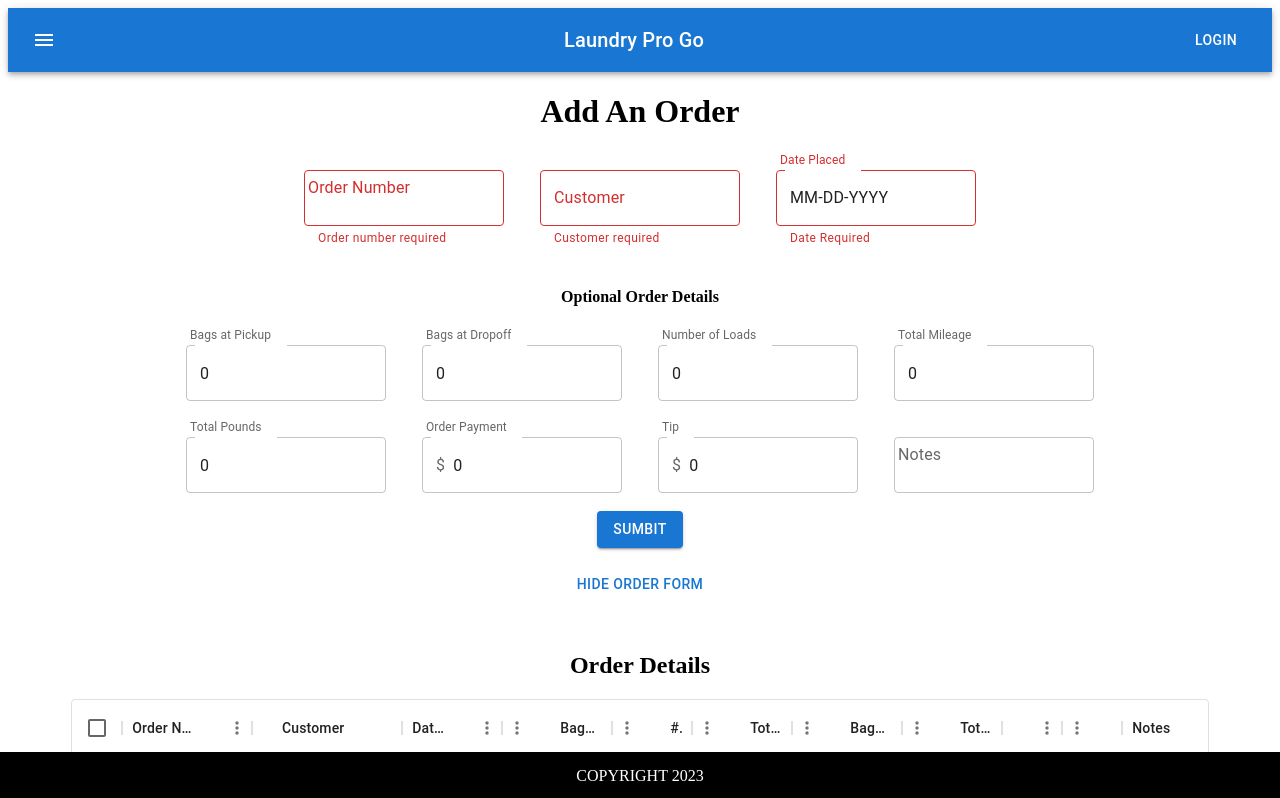
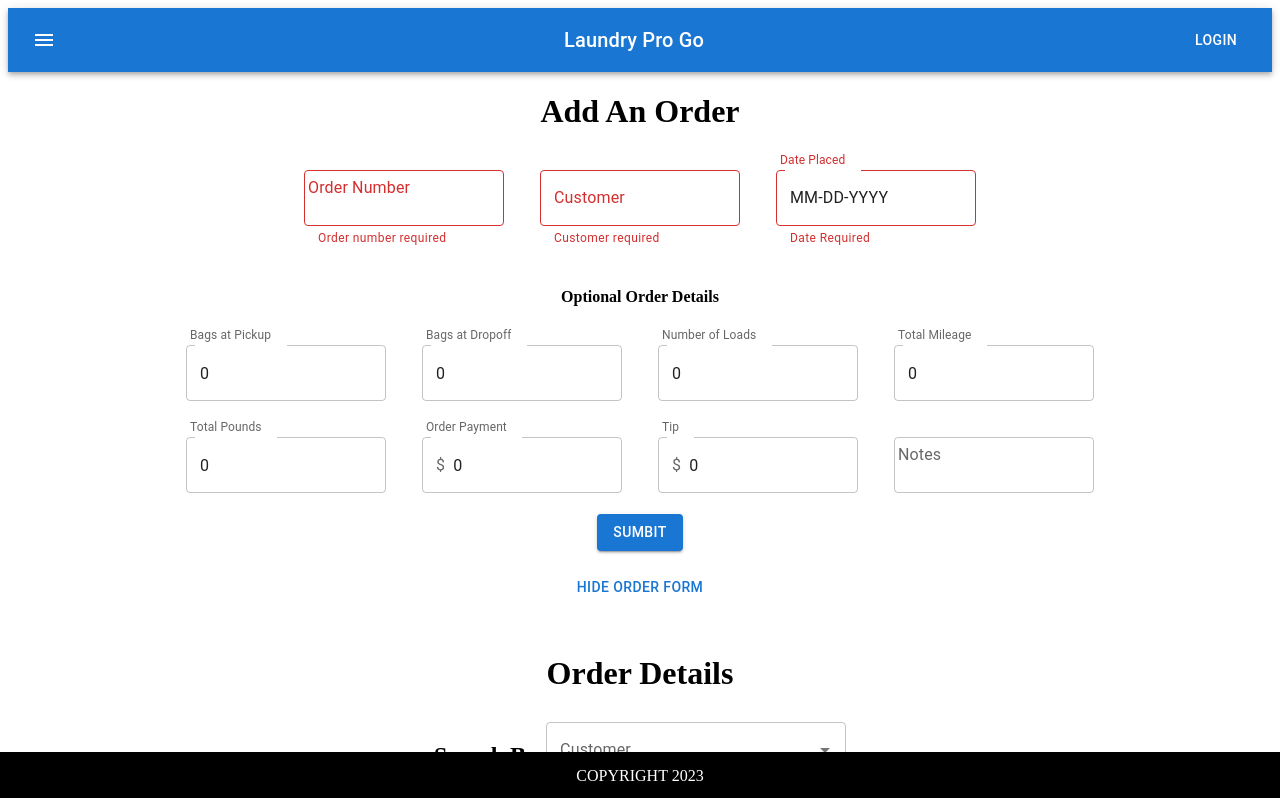
Before and after one commit to ariel-mitchell/laundry-pro-go, a React (Create React App) app in the folder frontend/: page / in a window 1280 px wide. Shown: the top 798 px of the page. Built offline with nearby package versions, Linux system fonts and the light colour scheme; no server answers.

Commit message:
more validation/delete order/working on updating order

```diff
--- a/frontend/src/components/DisplayOrder.js
+++ b/frontend/src/components/DisplayOrder.js
@@ -1,36 +1,20 @@
 import * as React from 'react';
-import { Box, Button, Dialog, Alert, Snackbar, DialogTitle, DialogContent, DialogActions, FormGroup, FormControlLabel, Checkbox, Popover, Typography } from '@mui/material/';
-import { DataGrid } from '@mui/x-data-grid';
+import { Autocomplete, Box, Button, Dialog, Alert, Snackbar, DialogTitle, DialogContent, DialogActions, FormGroup, FormControlLabel, Checkbox, Popover, TextField, Typography } from '@mui/material/';
+import { DataGrid, GridActionsCellItem, GridRowEditStopReasons, GridRowModes } from '@mui/x-data-grid';
 import { useEffect, useState, useMemo, useCallback } from 'react';
+import EditIcon from '@mui/icons-material/Edit';
+import DeleteIcon from '@mui/icons-material/DeleteOutlined';
+import SaveIcon from '@mui/icons-material/Save';
+import CancelIcon from '@mui/icons-material/Close';
 
 import styles from "./DisplayOrder.module.css";
 
 export default function DisplayOrder() {
 
-  const [ susAlert, setSusAlert ] = useState(false);
+  //State and fetch handlers for order(s) & customers
+  const [ orders, setOrders ] = useState([]);
 
-  const handleCloseAlert = (event, reason) => {
-    if (reason === 'clickaway') {
-      return;
-    }
-
-    setSusAlert(false);
-  };
-
-  const SuccessAlert = useCallback(
-    (props) => {
-    return (
-      <Snackbar anchorOrigin={{vertical:'bottom', horizontal:'center'}} open={susAlert} autoHideDuration={6000} onClose={handleCloseAlert}>
-      <Alert onClose={handleCloseAlert} severity="success" varient="filled" sx={{ width: '80%' }}>
-        {props.message}
-      </Alert>
-      </Snackbar>
-    );
-  }, [susAlert]
-);
-
-  //Handlers and fields for updating customer in a dialogue box
-  const [ open, toggleOpen ] = useState(false);
+  const [ customers, setCustomers ] = useState([]);
 
   const [ customer, setCustomer ] = useState({
     id: null,
@@ -38,6 +22,50 @@ export default function DisplayOrder() {
     isRegular: false,
     isBlacklisted: false
   });
+
+  const [ searchByCustomer, setSearchByCustomer ] = useState(false);
+
+  useEffect(() => {
+      if (searchByCustomer) {
+        let url = `http://localhost:8080/search/byCustomer/${customer.id}`;
+        fetch(url)
+        .then(res=>res.json())
+        .then(result=>setOrders(result))
+        .catch(e=>console.log(e));
+        return;
+      }
+
+      fetch("http://localhost:8080/orders")
+      .then(res=>res.json())
+      .then(result=>setOrders(result))
+      .catch(e=>console.log(e));
+  }, [orders, searchByCustomer, customer.id]);
+
+  useEffect(() => {
+    fetch("http://localhost:8080/customers").then(res=>res.json()).then(result=>setCustomers(result)).catch(e=>console.log(e));
+  })
+
+  // const searchByOrderNumber = (e) => {
+  //   let filteredOrders = [];
+  //   if (e.target.value.trim() === "" || e.target.value === null) {
+  //     setSearchOrderNumber(false);
+  //     return;
+  //   }
+
+
+  //   for (let order of orders) {
+  //     if (order.orderNumber === e.target.value) {
+  //       console.log(order.orderNumber);
+  //       console.log(e.target.value);
+  //       filteredOrders.push(order);
+  //     }
+  //   }
+  //   setSearchOrderNumber(true);
+  //   setOrders(filteredOrders);
+  // }
+
+  //Handlers and fields for updating customer in a dialogue box
+  const [ open, toggleOpen ] = useState(false);
 
   const updateCustomer = (e) => {
     e.preventDefault();
@@ -51,7 +79,7 @@ export default function DisplayOrder() {
     })
     .then(sus=> {
       console.log(sus);
-      setSusAlert(true);
+      setSnackbar({ children: 'User successfully saved', severity: 'success' });
     })
     .catch(e=>console.log(e));
 
@@ -79,30 +107,114 @@ export default function DisplayOrder() {
   }, [],
   );
 
+  //Handlers and state for updating rows of orders
+  const [snackbar, setSnackbar] = useState(null);
+
+  const handleCloseSnackbar = () => setSnackbar(null);
+  // const [order, setOrder] = useState({});
+  // const [rows, setRows] = useState(orders);
+  const [rowModesModel, setRowModesModel] = useState({});
+
+  const handleRowEditStop = (params, event) => {
+    if (params.reason === GridRowEditStopReasons.rowFocusOut) {
+      event.defaultMuiPrevented = true;
+    }
+  };
+
+  const handleEditClick = useCallback(
+    (id) => () => {
+    setRowModesModel({ ...rowModesModel, [id]: { mode: GridRowModes.Edit } });
+  }, [rowModesModel]
+  );
+
+  const handleSaveClick = useCallback(
+    (id) => () => {
+    setRowModesModel({ ...rowModesModel, [id]: { mode: GridRowModes.View } });
+  }, [rowModesModel]
+  );
+
+  const handleDeleteClick = useCallback(
+    (id) => () => {
+    if (!window.confirm("Delete Order?")) {
+      return;
+    }
+
+    let url = `http://localhost:8080/orders/delete/${id}`;
+
+    fetch(url, {
+      method:"DELETE",
+      headers:{"Content-Type":"application/json"},
+      body:JSON.stringify()
+    })
+    .then(sus=> {
+      console.log(sus);
+      window.alert("Order Successfully Deleted");
+    })
+    .catch(e=>console.log(e));
+  }, []
+  );
+
+  const handleCancelClick = useCallback(
+    (id) => () => {
+    setRowModesModel({
+      ...rowModesModel,
+      [id]: { mode: GridRowModes.View, ignoreModifications: true },
+    });
+  }, [rowModesModel]
+  );
+
+  const submitUpdates = (updatedRow, originalRow) => {
+    console.log(updatedRow);
+    console.log(originalRow);
+
+    setSnackbar({ children: 'User successfully saved', severity: 'success' });
+  };
+
+  const handleProcessRowUpdateError = useCallback((error) => {
+    setSnackbar({ children: error.message, severity: 'error' });
+    console.log(error);
+  }, []);
+
+  const handleRowModesModelChange = (newRowModesModel) => {
+    setRowModesModel(newRowModesModel);
+  };
+
+  //Column definitions
   const columns = useMemo (
     () => [
     { field: 'orderNumber', headerName: 'Order Number', width: 130, editable:false },
     {
       field: 'customerName',
       headerName: 'Customer',
-      type: 'actions',
+      type: 'text',
       width: 150,
       valueGetter: (params) => {
         return `${params.row.customer}`;
       },
       editable: false,
-      sortable: true,
-      filterable: true,
+      sortable: false,
+      filterable: false,
       //TODO: fix 'touchRippleRef' error
-      getActions: (params) => [
-        <p className={styles.clickableCustomer}
-        onClick={(event) => {
+      renderCell: (params) => (
+      <p onClick={() => {
           setCustomer(params.row.customer);
           toggleOpen(true);
-              }
-            }
-        onMouseEnter={handlePopoverOpen} onMouseLeave={handlePopoverClose} >{`${params.row.customer.name}`}</p>,
-      ],
+          }
+        }
+        onMouseEnter={handlePopoverOpen} onMouseLeave={handlePopoverClose}>{params.row.customer.name}</p>
+      ),
+    //   getActions: (params) => [
+        // <GridActionsCellItem label={params.row.customer.name}>
+        //   <Typography
+        //   label={params.row.customer.name}
+        //   onClick={() => {
+        //     setCustomer(params.row.customer);
+        //     toggleOpen(true);
+        //         }
+        //       }
+        //   onMouseEnter={handlePopoverOpen} onMouseLeave={handlePopoverClose} >{`${params.row.customer.name}`}</Typography>
+        // </GridActionsCellItem>,
+    //   ],
     },
     {
       field: 'datePlaced',
@@ -110,6 +222,9 @@ export default function DisplayOrder() {
       type: "date",
       width: 100,
       valueGetter: (params) => new Date(params.row.orderDetails.datePlaced),
+      // valueSetter: (params) => {
+      //   const datePlaced = params.value;
+      //   return {...params.row.orderDetails, datePlaced}},
       editable: true,
       sortable: true,
       filterable: true
@@ -122,6 +237,9 @@ export default function DisplayOrder() {
       valueGetter: (params) => {
         return `${params.row.orderDetails.bagsAtPickup}`;
       },
+      valueSetter: (params) => {
+        const bagsAtPickup = params.value;
+        return {...params.row.orderDetails.bagsAtPickup, bagsAtPickup}},
       editable: true,
       sortable: true,
       filterable: true
@@ -201,7 +319,7 @@ export default function DisplayOrder() {
     {
       field: 'notes',
       headerName: 'Notes',
-      width: 300,
+      width: 250,
       valueGetter: (params) => {
         return `${params.row.orderDetails.notes}`;
       },
@@ -209,16 +327,53 @@ export default function DisplayOrder() {
       sortable: true,
       filterable: true
     },
-  ], [toggleOpen, handlePopoverOpen, handlePopoverClose]);
+    {
+      field: 'actions',
+      type: 'actions',
+      headerName: 'Actions',
+      width: 100,
+      cellClassName: 'actions',
+      getActions: ({ id }) => {
+        const isInEditMode = rowModesModel[id]?.mode === GridRowModes.Edit;
 
-    const [ orders, setOrders ] = useState([]);
+        if (isInEditMode) {
+          return [
+            <GridActionsCellItem
+              icon={<SaveIcon />}
+              label="Save"
+              sx={{
+                color: 'primary.main',
+              }}
+              onClick={handleSaveClick(id)}
+            />,
+            <GridActionsCellItem
+              icon={<CancelIcon />}
+              label="Cancel"
+              className="textPrimary"
+              onClick={handleCancelClick(id)}
+              color="inherit"
+            />,
+          ];
+        }
 
-    useEffect(() => {
-        fetch("http://localhost:8080/orders")
-        .then(res=>res.json())
-        .then(result=>setOrders(result))
-        .catch(e=>console.log(e));
-    }, [orders]);
+        return [
+          <GridActionsCellItem
+            icon={<EditIcon />}
+            label="Edit"
+            className="textPrimary"
+            onClick={handleEditClick(id)}
+            color="inherit"
+          />,
+          <GridActionsCellItem
+            icon={<DeleteIcon />}
+            label="Delete"
+            onClick={handleDeleteClick(id)}
+            color="inherit"
+          />,
+        ];
+      },
+    },
+  ], [toggleOpen, handlePopoverOpen, handlePopoverClose, handleCancelClick, handleEditClick, handleSaveClick, handleDeleteClick, rowModesModel]);
 
     function getRowId(row) {
         return row.orderNumber;
@@ -226,11 +381,42 @@ export default function DisplayOrder() {
 
   return (
     <Box sx={{ height: 635, width: '90%', margin:'auto', marginTop:'50px', marginBottom:'100px' }}>
-        <h2>Order Details</h2>
+        <h1>Order Details</h1>
+        <div className={styles.searchForm}>
+          <h2>Search By:</h2>
+          <Autocomplete
+            onChange={(event, newValue) => {
+              if (newValue === null) {
+                setSearchByCustomer(false);
+                return;
+              } else {
+                setCustomer(newValue);
+                setSearchByCustomer(true);
+              }}}
+            selectOnFocus
+            clearOnBlur
+            disablePortal
+            isOptionEqualToValue={(option, value) => option.name === value.name}
+            id="search-by-customer"
+            options={customers}
+            sx={{ width: 300 }}
+            getOptionLabel={(option) => {
+              return option.name;
+            }}
+            renderOption={(props, option) => <li {...props}>{option.name}</li>}
+            renderInput={(params) => <TextField {...params} label="Customer" />}
+          />
+        </div>
       <DataGrid
+        editMode='row'
         rows={orders}
         columns={columns}
         getRowId={getRowId}
+        rowModesModel={rowModesModel}
+        onRowModesModelChange={handleRowModesModelChange}
+        onRowEditStop={handleRowEditStop}
+        processRowUpdate={(updatedRow, originalRow) => submitUpdates(updatedRow, originalRow)}
+        onProcessRowUpdateError={handleProcessRowUpdateError}
         initialState={{
           pagination: {
             paginationModel: {
@@ -264,7 +450,7 @@ export default function DisplayOrder() {
       </Popover>
       <Dialog open={open} onClose={handleClose} maxWidth="xs" fullWidth={true}>
           <form onSubmit={updateCustomer}>
-          <DialogTitle>Update Customer Status</DialogTitle>
+          <DialogTitle>Update {customer.name}'s Status</DialogTitle>
           <DialogContent>
             <FormGroup>
               <FormControlLabel
@@ -300,7 +486,16 @@ export default function DisplayOrder() {
               </DialogActions>
             </form>
           </Dialog>
-          {<SuccessAlert message="Customer status successfully updated!" />}
+          {!!snackbar && (
+        <Snackbar
+          open
+          anchorOrigin={{ vertical: 'bottom', horizontal: 'center' }}
+          onClose={handleCloseSnackbar}
+          autoHideDuration={6000}
+        >
+          <Alert {...snackbar} onClose={handleCloseSnackbar} />
+        </Snackbar>
+      )}
     </Box>
   );
 }
--- a/frontend/src/components/DisplayOrder.module.css
+++ b/frontend/src/components/DisplayOrder.module.css
@@ -1,3 +1,9 @@
 .clickableCustomer {
    text-align: match-parent;
 }
+
+.searchForm {
+   display: flex;
+   justify-content: center;
+   margin: 30px;
+}
```
Also changed, not shown: frontend/src/components/OrderForm.js (+38 -36 lines), frontend/src/components/OrderForm.module.css (+0 -8 lines).
